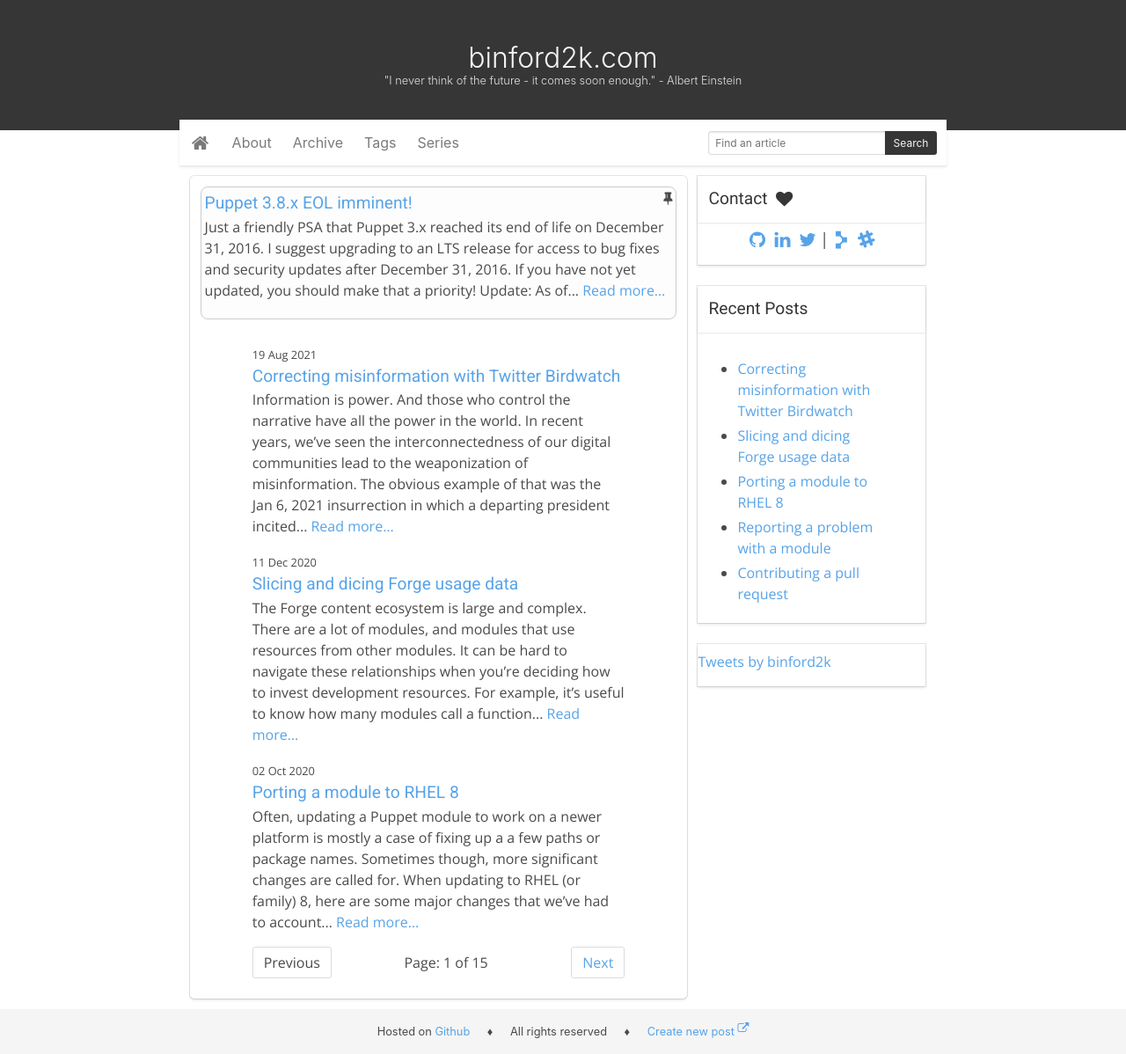
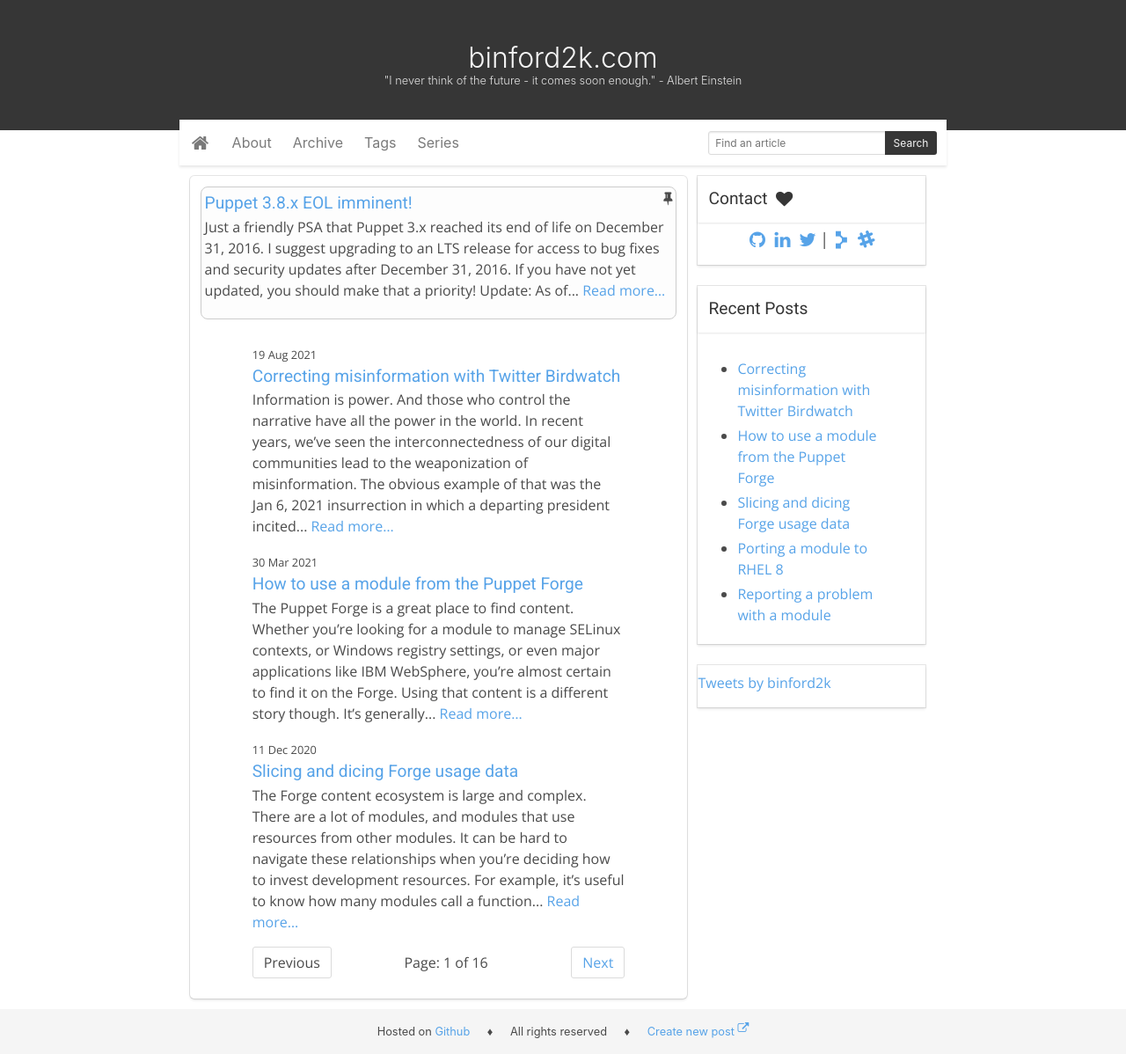
Before and after one commit to binford2k/binford2k.com, a Jekyll site: the page built from index.html, in a window 1280 px wide. Shown: the whole page at 88% size. Built offline with Jekyll 4.4.1, drawn with Linux system fonts in a browser that asks for light colours; the list of posts is cut into pages by our own code; comment, search, counter and statistics services are not loaded; some of the changed lines change nothing that is shown.

Commit message:
posting a couple article I missed

````diff
--- a/_posts/2020-10-02-porting-a-module-to-rhel-8.md
+++ b/_posts/2020-10-02-porting-a-module-to-rhel-8.md
@@ -17,7 +17,7 @@
 * `dnf` is the new standard package manager.
 * Some services only log to systemd now and not to `/var/log/*`
 * X.org has finally been superseded by Wayland.
-* `iptables` had been replaced with `nftables`.
+* `iptables` has been replaced with `nftables`.
 * The default Python version is now 3.x.
 * Replacing `ntpd` with the new `chrony` service. Yes, that means you now have
   `cronie` and `chrony`. Good luck keeping those straight!
--- /dev/null
+++ b/_posts/2021-03-30-how-to-use-a-module-from-the-forge.md
@@ -0,0 +1,74 @@
+---
+layout: post
+title: "How to use a module from the Puppet Forge"
+summary: "The Puppet Forge is a great source of modules, but it's not always easy to know how to use them."
+image: PuppetForge_Icon.png
+category: "module developer tips"
+tags: [puppet, development, tutorials, introduction, forge]
+---
+
+The Puppet Forge is a great place to find content. Whether you're looking for a module to manage [SELinux contexts](https://forge.puppet.com/puppet/selinux), or [Windows registry settings](https://forge.puppet.com/puppetlabs/registry), or even major applications like [IBM WebSphere](https://forge.puppet.com/puppetlabs/websphere_application_server), you're almost certain to find it on the Forge.
+
+Using that content is a different story though. It's generally left as an exercise to the reader to know which installation method is appropriate and how to use the module in your own infrastructure. This tutorial is designed as a basic guide for getting started with Forge content so you're not left looking at the page and wondering, "now what?"
+
+*Please note that it's not intended to be exhaustive. If you're familiar with the ecosystem enough to identify areas that aren't covered, then this guide is probably not for you.*
+
+## Choosing an installation method
+
+There are a lot of download options, but generally speaking, a new user should choose either of these options, based on the tool you are using:
+
+### If you are using Bolt:
+
+Add the module to your project with `bolt module add <module name>`. This is the option shown under the Bolt installation method, and there's a link for more experienced users to find other ways of using modules with Bolt.
+
+### If you are using Puppet:
+
+The standard practice is to set up a control repository and list the modules you want to use in that repository's `Puppetfile`. You can [read more about a control repository](https://ospassist.puppet.com/hc/en-us/articles/360043625833-Deploying-code-What-the-heck-is-a-control-repo-) in the Open Source Puppet Assist portal, or just [clone our starter control repository](https://github.com/puppetlabs/control-repo) and jump in with both feet.
+
+Now that you have a control repository, let's add a module. Click the *r10k or Code Manager* row in the installation methods and copy the line of code provided. Edit the `Puppetfile` in the root of your control repository and add that line to it. You're almost done, but now you have to see if that module has any dependencies, so scroll down just a bit and switch to the *Dependencies* tab if you see it. Add each listed dependency to your `Puppetfile` and check their dependencies too.
+
+For example, if you wanted to use the [`puppet-nginx`](https://forge.puppet.com/modules/puppet/nginx) module, then your `Puppetfile` would end up looking like so. The versions are current as of Spring 2021
+
+``` ruby
+forge 'https://forge.puppet.com'
+
+mod 'puppet/nginx',      '3.0.0'
+mod 'puppetlabs/concat', '6.0.0'
+mod 'puppetlabs/stdlib', '7.0.0'
+```
+
+## Using the module in your infrastructure
+
+Generally speaking, the modules you'll find on the Puppet Forge are what we call *component modules*. This means that instead of using the module directly by declaring resources in `site.pp` or other manifest files, you will construct a lightweight *profile* class that describes a single technology stack.
+
+For example, let's say that your team is building an application server, with a single-page web app frontend and an API, along with a simple Puppet module to manage it. Now let's say that you want to layer it with a high performance HTTP server to host all the static assets and take the load off your application that's better suited to host the API.
+
+You might be tempted to just paste some resources from the nginx module into your own module and call it good, but doing that would leave you in an inflexible state where you couldn't try other HTTP servers, or add a memcached layer for greater performance, or even just run it bare for debugging purposes. Instead, you should wrap the two classes into a *profile* class that pulls together all the layers to make your whole application stack.
+
+
+``` puppet
+class profile::appserver (
+  $asset_directory = '/opt/myapp/html/',
+) {
+  include nginx
+
+  class { 'myapplication':
+    asset_directory => $asset_directory,
+  }
+
+  # application landing page with all SPA assets
+  nginx::resource::server {'www.myhost.com':
+    www_root => $asset_directory,
+  }
+
+  # proxy the api endpoints to the running app server
+  nginx::resource::location {'/api':
+    proxy => 'http://127.0.0.1/' ,
+    server => 'www.myhost.com'
+  }
+}
+```
+
+Not only does this give you flexibility to reshape your application by stacking different components together in interesting ways, but it's also super descriptive about what you're managing. The parts that you care to specify are right there in the profile, and all the gory implementation details are abstracted away into the component classes. You can look under the hood if you want to or need to troubleshoot, but for everyday use, it's quite sufficient to just twist the knobs provided.
+
+For the most part, most every module you use from the Forge will be used like this
````
Also changed, not shown: assets/images/PuppetForge_Icon.png (added).
